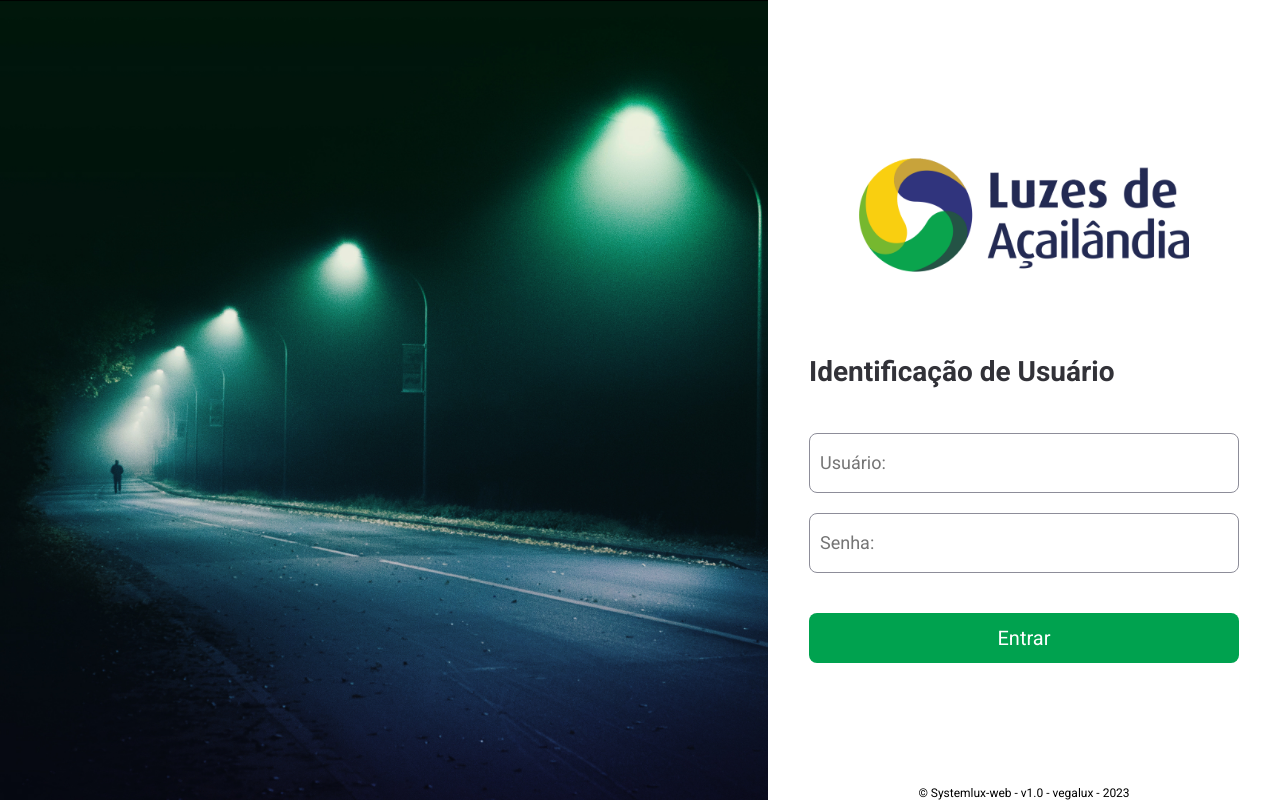
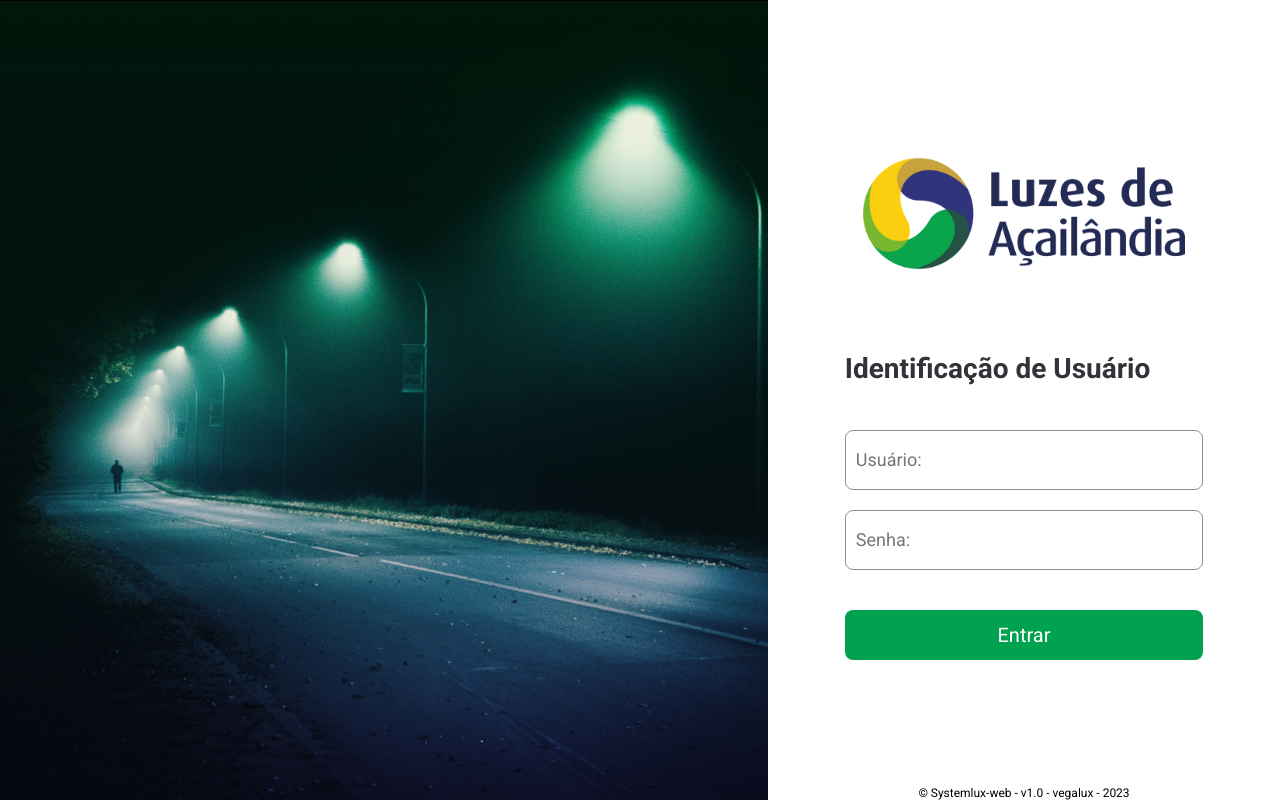
Before and after one commit to ArelsaBrasil/FrontendSystem, a React (Vite) app: page / in a window 1280 px wide. Built offline with nearby package versions, Linux system fonts and the light colour scheme.

Commit message:
Finishing first step login screen

```diff
--- a/src/layouts/LoginLayout/index.tsx
+++ b/src/layouts/LoginLayout/index.tsx
@@ -8,6 +8,8 @@ import {
 } from "./styles";
 import wallpaper from "../../assets/images/wallpaperLuzes.jpg";
 import logo from "../../assets/images/luzesDeAcailandiaLogo.png";
+
+import { NavLink } from "react-router-dom";
 
 export function LoginLayout() {
   return (
@@ -29,7 +31,7 @@ export function LoginLayout() {
                     autoComplete="off"
                     id="username"
                     placeholder="Usuário:"
-                    required
+                    // required
                   />
                 </div>
 
@@ -39,17 +41,16 @@ export function LoginLayout() {
                     autoComplete="off"
                     id="password"
                     placeholder="Senha:"
-                    required
+                    // required
                   />
                 </div>
-
-                <SubmitButton type="submit">Entrar</SubmitButton>
+                <NavLink to="/admin">
+                  <SubmitButton type="submit">Entrar</SubmitButton>
+                </NavLink>
               </form>
             </div>
           </LoginCard>
-              <span>
-              © Systemlux-web - v1.0 - vegalux - 2023
-              </span>
+          <span>© Systemlux-web - v1.0 - vegalux - 2023</span>
         </LoginContainer>
       </ContainerLoginInterface>
     </>
--- a/src/layouts/LoginLayout/styles.ts
+++ b/src/layouts/LoginLayout/styles.ts
@@ -34,7 +34,7 @@ export const LoginContainer = styled.div`
 `;
 
 export const LoginCard = styled.div`
-  width: 430px;
+  width: 70%;
   height: 450px;
   display: flex;
   flex-direction: column;
@@ -43,7 +43,7 @@ export const LoginCard = styled.div`
   margin-top: 150px;
 
   img {
-    width: 330px;
+    width: 90%;
   }
   div {
     width: 100%;
@@ -60,14 +60,11 @@ export const LoginCard = styled.div`
     font-size: 0.75rem;
     align-items: flex-end;
   }
+  a {
+    text-decoration: none;
+  }
 
-  label {
-    width: 20px;
-    height: 40px;
 
-    font-size: 16px;
-    color: ${(props) => props.theme["gray-900"]};
-  }
 `;
 
 export const InputFormLogin = styled.input`
```
